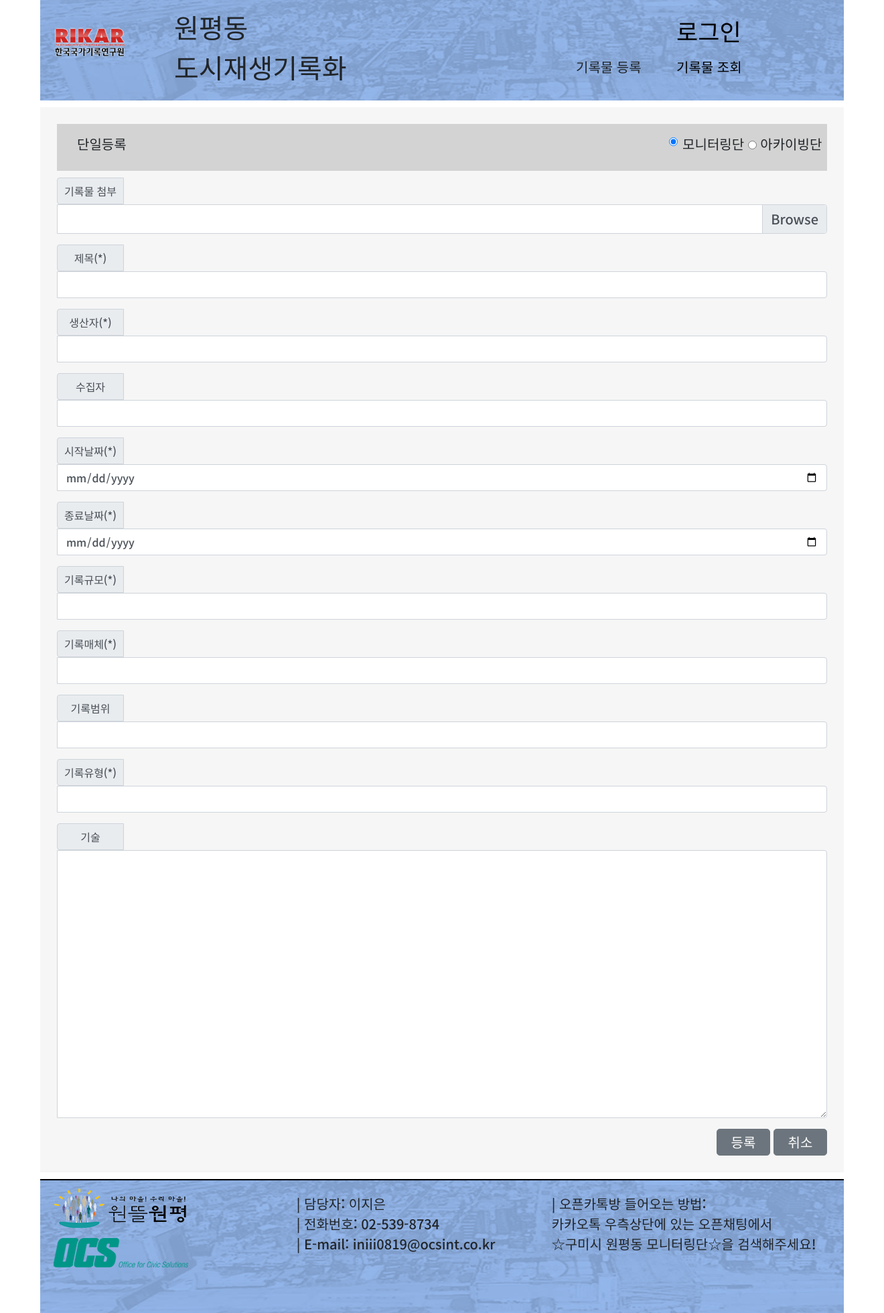
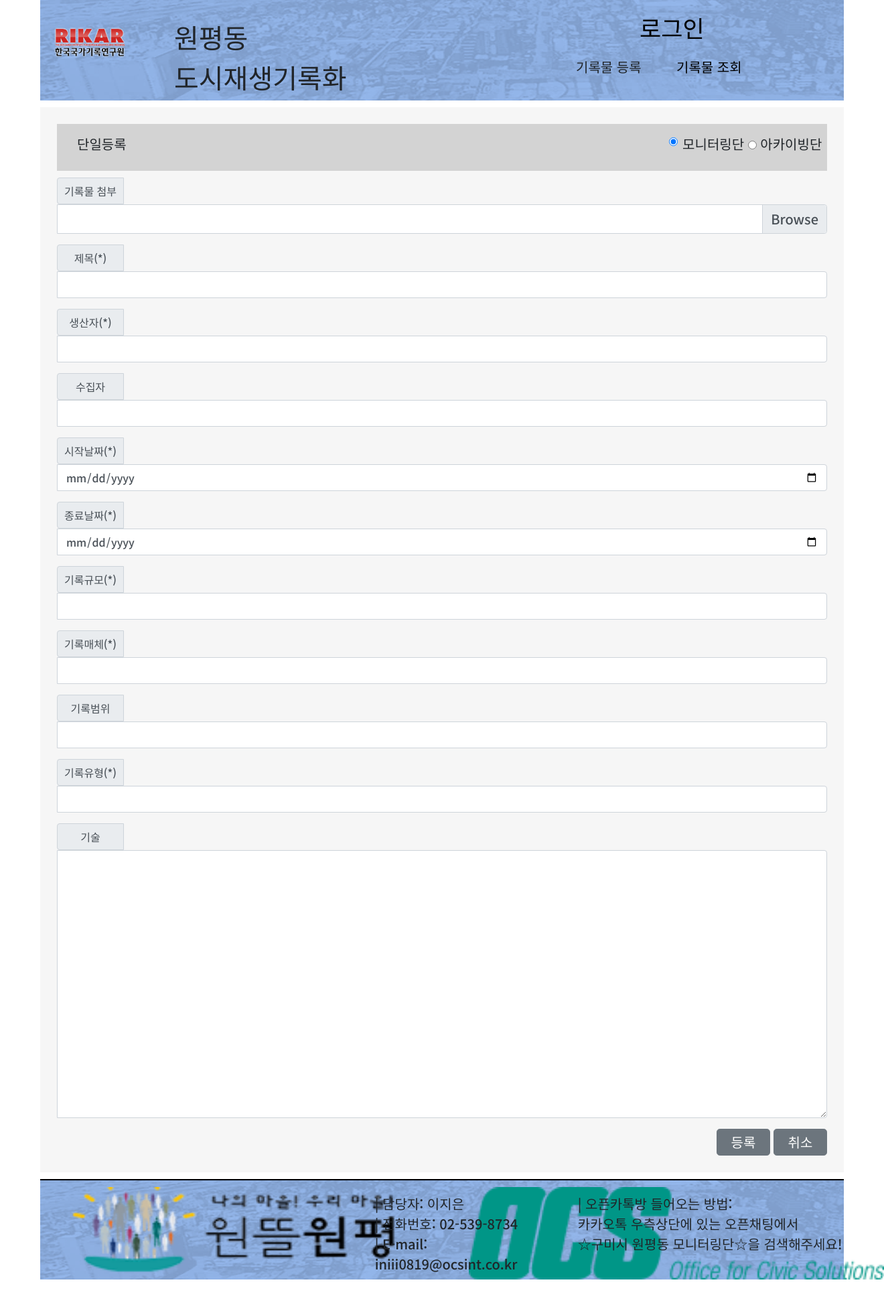
Before and after one commit to ykj33/WAP, a PHP site: page /record_single_regist.html in a window 1320 px wide. Shown: the whole page at 67% size. After the commit the page ends 1910 px from the top, so only its background shows below. Run offline with PHP 8.4, Linux system fonts and the light colour scheme.

Commit message:
20210727 풋터 크기조절

```diff
--- a/css/main.css
+++ b/css/main.css
@@ -144,23 +144,15 @@
 }
 
 .application-name {
-    /* margin-left: 150px; */
     height: 100px;
-    width: 750px;
+    width: 300px;
     font-size: 40px;
-    padding: 10px 0px 0px 0px;
-
-}
-
-.application-name p {
-
-    height: 100px;
-    /* width: 1200px; */
+    padding: 25px 0px 0px 0px;
     margin-left: 200px;
 }
 
 .login {
-    padding: 20px 30px 0px 200px;
+    padding: 15px 0px 0px 395px;
     font-size: 35px;
     text-decoration: none;
 }
@@ -280,8 +272,7 @@
 }
 
 .footer-logo-group .footer-logo {
-    /* background-color: #fff; */
-    margin: 0px 20px 0px 20px;
+    margin: 0px 0px 0px 0px;
 }
 
 .footer-logo-group .footer-logo span {
@@ -291,22 +282,24 @@
 .footer-description {
     border-top: 2px solid black;
     width: 1200px;
-    height: 200px;
+    height: 150px;
     display: flex;
     margin-top: 10px;
     font-size: 20px;
 }
 
 .footer-description .mylogo {
+    display: flex;
+    width: 30%;
     margin-top: 10px;
     margin-left: 20px;
 }
 
 .footer-description .description {
-    width: 40%;
+    width: 35%;
     justify-content: center;
     margin-top: 20px;
-    margin-left: 140px;
+    margin-left: 100px;
 }
 
 .footer-description .between {
@@ -318,7 +311,7 @@
     width: 50%;
     /* justify-content: center; */
     margin-top: 20px;
-    margin-left: 10px;
+    margin-left: 5px;
 
 }
 
```
Also changed, not shown: index.html (+6 -5 lines), image/OCS_logo.png, image/login.png (added), image/record_regist.png (added), image/record_view.png (added), image/wp_logo.png, image/wp_title.png (added).
